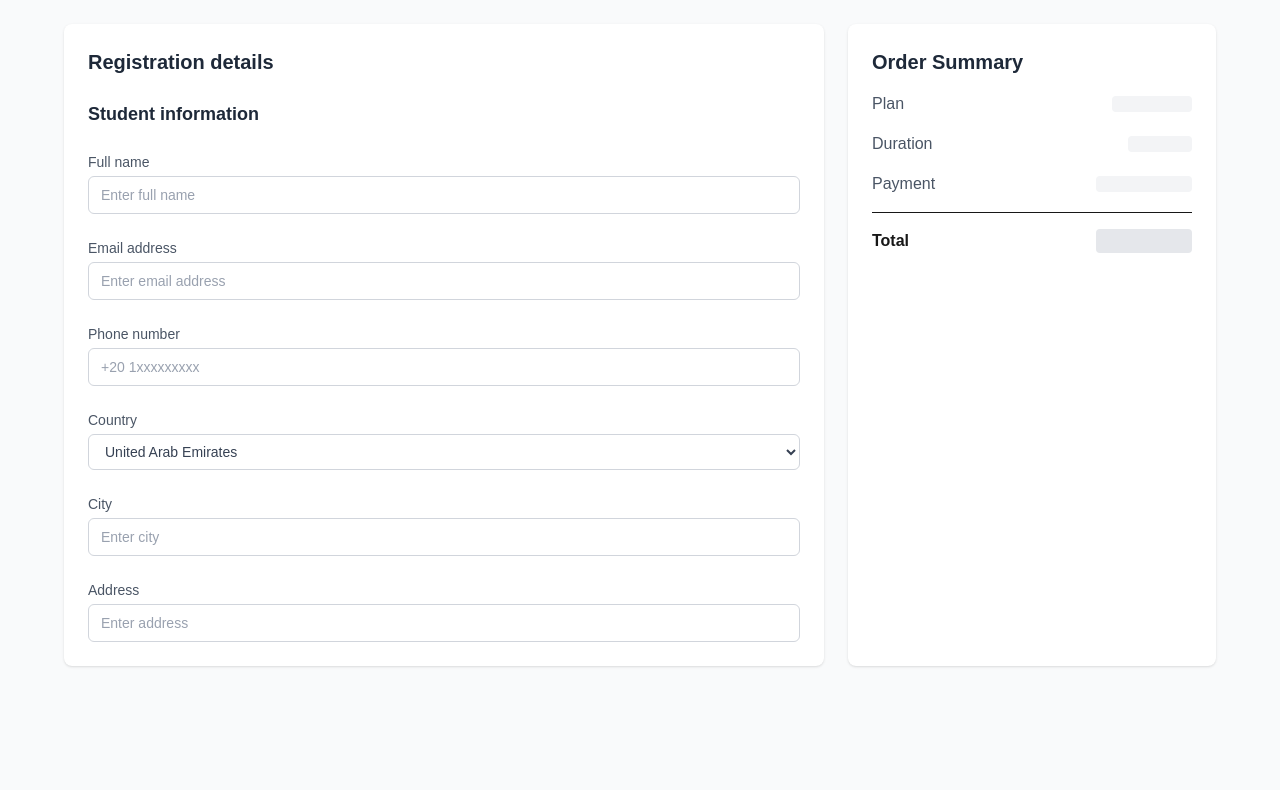
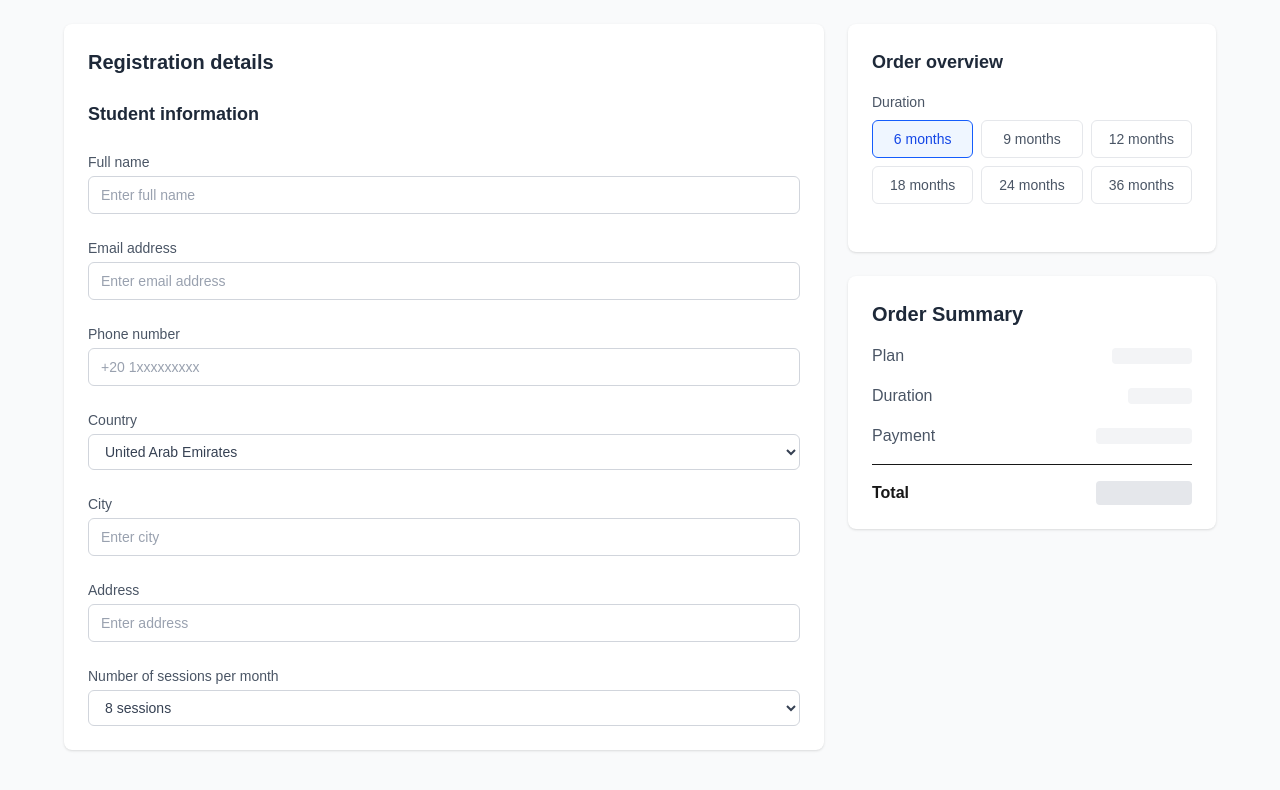
Before and after one commit to ahmadashraf7x/order-form-ui, a Next.js app: page / in a window 1280 px wide. Shown: the top 790 px of the page. Built offline with nearby package versions, Linux system fonts and the light colour scheme.

Commit message:
feat: add booking details and plan duration steps

```diff
--- a/src/app/page.tsx
+++ b/src/app/page.tsx
@@ -1,13 +1,17 @@
 "use client";
 import OrderLayout from "@/components/layout/OrderLayout";
 import OrderForm from "@/components/form/OrderForm";
+import PlanStep from "@/components/form/PlanStep";
 import OrderSummary from "@/components/summary/OrderSummary";
 
 export default function HomePage() {
   return (
     <OrderLayout>
       <OrderForm />
-      <OrderSummary />
+      <div className="space-y-6">
+        <PlanStep />
+        <OrderSummary />
+      </div>
     </OrderLayout>
   );
 }
--- a/src/components/form/OrderForm.tsx
+++ b/src/components/form/OrderForm.tsx
@@ -1,3 +1,4 @@
+"use client";
 import StudentInfoStep from "./StudentInfoStep";
 
 export default function OrderForm() {
@@ -9,6 +10,7 @@ export default function OrderForm() {
 
             <div className="space-y-8">
                 <StudentInfoStep />
+
             </div>
         </section>
     );
--- a/src/components/form/PlanStep.tsx
+++ b/src/components/form/PlanStep.tsx
@@ -0,0 +1,46 @@
+"use client";
+import { useOrder, DurationOption } from "@/hooks/useOrder";
+
+const durations: DurationOption[] = [6, 9, 12, 18, 24, 36];
+
+export default function PlanStep() {
+  const {
+    duration,
+    setDuration,
+  } = useOrder();
+
+  return (
+    <section className="rounded-lg bg-white p-6 shadow-sm">
+      <h3 className="mb-4 text-lg font-semibold text-gray-800">
+        Order overview
+      </h3>
+
+
+      <div className="mb-6">
+        <p className="mb-2 text-sm font-medium text-gray-600">
+          Duration
+        </p>
+
+        <div className="grid grid-cols-3 gap-2">
+          {durations.map((d) => (
+            <button
+              key={d}
+              onClick={() => setDuration(d)}
+              className={`rounded-md border px-3 py-2 text-sm transition
+                ${
+                  duration === d
+                    ? "border-blue-600 bg-blue-50 text-blue-700"
+                    : "border-gray-200 text-gray-600 hover:border-gray-400"
+                }`}
+            >
+              {d} months
+            </button>
+          ))}
+        </div>
+      </div>
+
+
+
+    </section>
+  );
+}
--- a/src/components/form/StudentInfoStep.tsx
+++ b/src/components/form/StudentInfoStep.tsx
@@ -1,11 +1,17 @@
+"use client";
+import { useOrder} from "@/hooks/useOrder";
+
+
 export default function StudentInfoStep() {
+    const {
+        sessionsPerMonth,
+        setSessionsPerMonth,
+    } = useOrder();
     return (
         <div className="space-y-6">
             <h3 className="text-lg font-semibold text-gray-800">
                 Student information
             </h3>
-
-      {/* Full Name */}
             <div>
                 <label className="mb-1 block text-sm text-gray-600">
                     Full name
@@ -17,7 +23,6 @@ export default function StudentInfoStep() {
                 />
             </div>
 
-      {/* Email */}
             <div>
                 <label className="mb-1 block text-sm text-gray-600">
                     Email address
@@ -29,7 +34,7 @@ export default function StudentInfoStep() {
                 />
             </div>
 
-      {/* Phone */}
+
             <div>
                 <label className="mb-1 block text-sm text-gray-600">
                     Phone number
@@ -41,7 +46,7 @@ export default function StudentInfoStep() {
                 />
             </div>
 
-      {/* Country */}
+
             <div>
                 <label className="mb-1 block text-sm text-gray-600">
                     Country
@@ -54,7 +59,7 @@ export default function StudentInfoStep() {
                 </select>
             </div>
 
-      {/* City */}
+
             <div>
                 <label className="mb-1 block text-sm text-gray-600">
                     City
@@ -65,7 +70,7 @@ export default function StudentInfoStep() {
                     className="w-full rounded-md border border-gray-300 px-3 py-2  text-sm text-gray-700 placeholder:text-gray-400 focus:border-blue-500 focus:outline-none"
                 />
             </div>
-      {/* Address */}
+
             <div>
                 <label className="mb-1 block text-sm text-gray-600">
                     Address
@@ -77,6 +82,26 @@ export default function StudentInfoStep() {
                 />
             </div>
 
+            <div>
+                <label className="mb-1 block text-sm font-medium text-gray-600">
+                    Number of sessions per month
+                </label>
+
+                <select
+                    value={sessionsPerMonth}
+                    onChange={(e) => setSessionsPerMonth(Number(e.target.value))}
+                    className="w-full rounded-md border border-gray-300 px-3 py-2 text-sm text-gray-700 placeholder:text-gray-400"
+                >
+                    {[4, 8, 12, 16].map((n) => (
+                        <option key={n} value={n}>
+                            {n} sessions
+                        </option>
+                    ))}
+                </select>
+            </div>
+
+
+
         </div>
     );
 }
--- a/src/components/summary/OrderSummary.tsx
+++ b/src/components/summary/OrderSummary.tsx
@@ -1,3 +1,4 @@
+"use client";
 export default function OrderSummary() {
   return (
     <aside className="rounded-lg bg-white p-6 shadow-sm">
--- a/src/hooks/useOrder.ts
+++ b/src/hooks/useOrder.ts
@@ -0,0 +1,15 @@
+import { useState } from "react";
+
+export type DurationOption = 6 | 9 | 12 | 18 | 24 | 36;
+
+export function useOrder() {
+  const [duration, setDuration] = useState<DurationOption>(6);
+  const [sessionsPerMonth, setSessionsPerMonth] = useState(8);
+
+  return {
+    duration,
+    setDuration,
+    sessionsPerMonth,
+    setSessionsPerMonth,
+  };
+}
```
Lines whose indentation alone changed are shown as unchanged.
